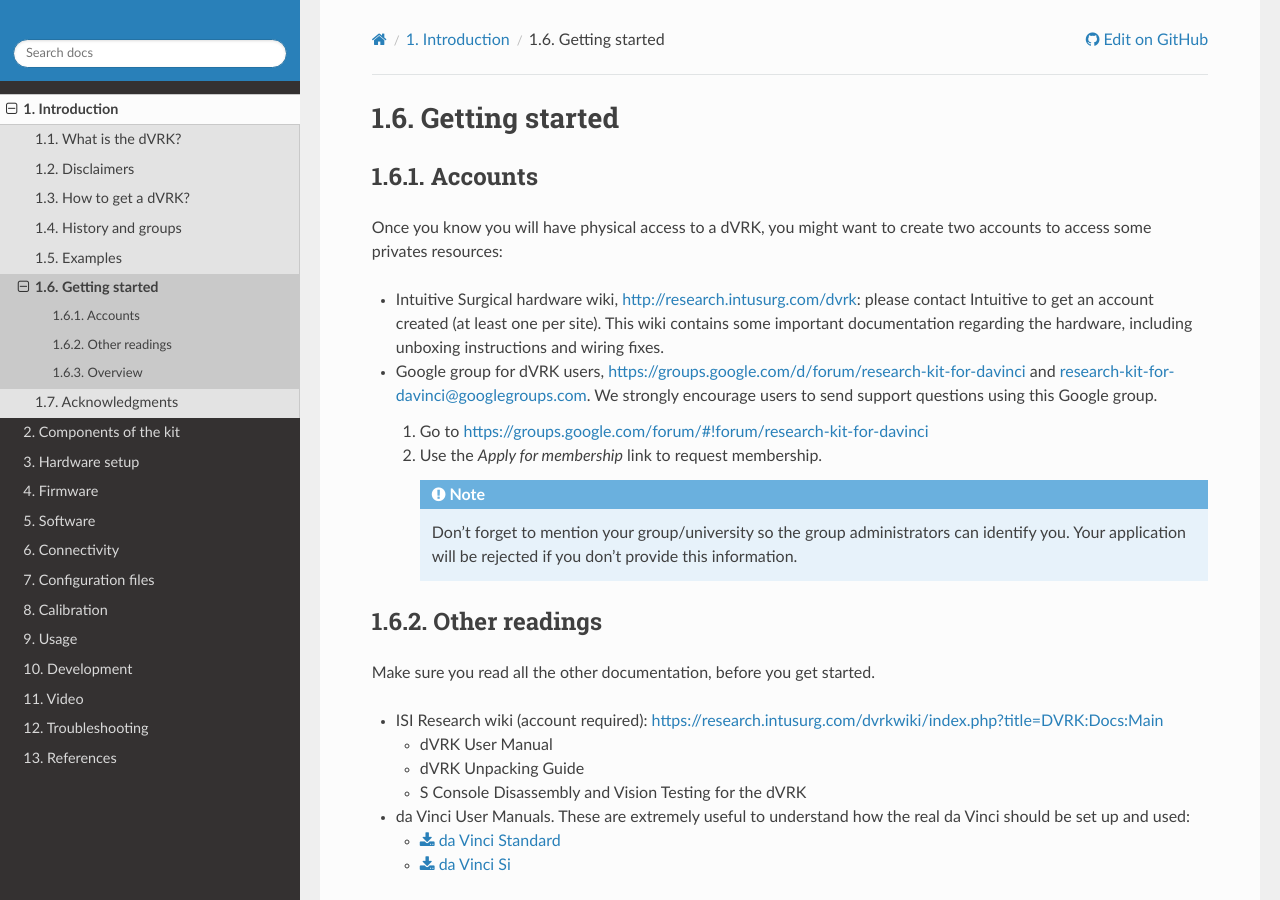
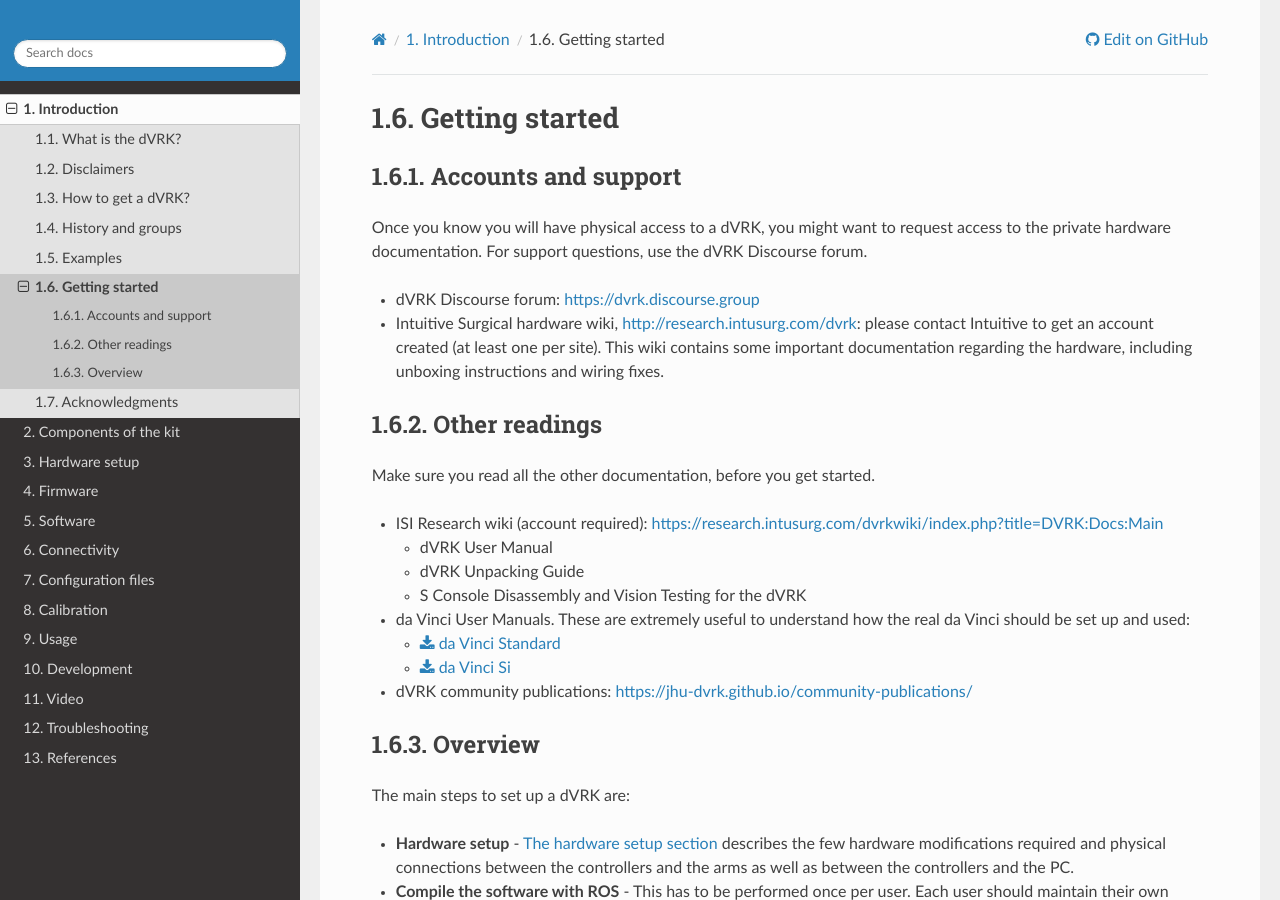
Before and after one commit to jhu-dvrk/dvrk-readthedocs, a Sphinx documentation site: the page built from docs/pages/introduction/manual.rst, in a window 1280 px wide and 900 px high. Built offline with Sphinx 7.4.7 and the Read the Docs theme 3.1.0, drawn with Linux system fonts in a browser that asks for light colours; the version number could not be read and is left out.

Commit message:
added discourse

```diff
--- a/docs/pages/introduction/manual.rst
+++ b/docs/pages/introduction/manual.rst
@@ -2,30 +2,18 @@
 Getting started
 ***************
 
-Accounts
-========
+Accounts and support
+====================
 
 Once you know you will have physical access to a dVRK, you might want
-to create two accounts to access some privates resources:
+to request access to the private hardware documentation.  For support
+questions, use the dVRK Discourse forum.
 
+* dVRK Discourse forum: https://dvrk.discourse.group
 * Intuitive Surgical hardware wiki, http://research.intusurg.com/dvrk:
   please contact Intuitive to get an account created (at least one per
   site).  This wiki contains some important documentation regarding
   the hardware, including unboxing instructions and wiring fixes.
-* Google group for dVRK users,
-  https://groups.google.com/d/forum/research-kit-for-davinci and
-  research-kit-for-davinci@googlegroups.com. We strongly encourage
-  users to send support questions using this Google group.
-
-  1. Go to
-     https://groups.google.com/forum/#!forum/research-kit-for-davinci
-  2. Use the *Apply for membership* link to request membership.
-
-     .. note::
-
-	Don't forget to mention your group/university so the group
-	administrators can identify you.  Your application will be
-	rejected if you don't provide this information.
 
 Other readings
 ==============
@@ -45,6 +33,7 @@
   * :download:`da Vinci Standard <https://dvrk.lcsr.jhu.edu/downloads/manuals/davinci-classic-user-manual.pdf>`
   * :download:`da Vinci Si <https://dvrk.lcsr.jhu.edu/downloads/manuals/davinci-si-user-manual.pdf>`
 
+* dVRK community publications: https://jhu-dvrk.github.io/community-publications/
 
 Overview
 ========
```
